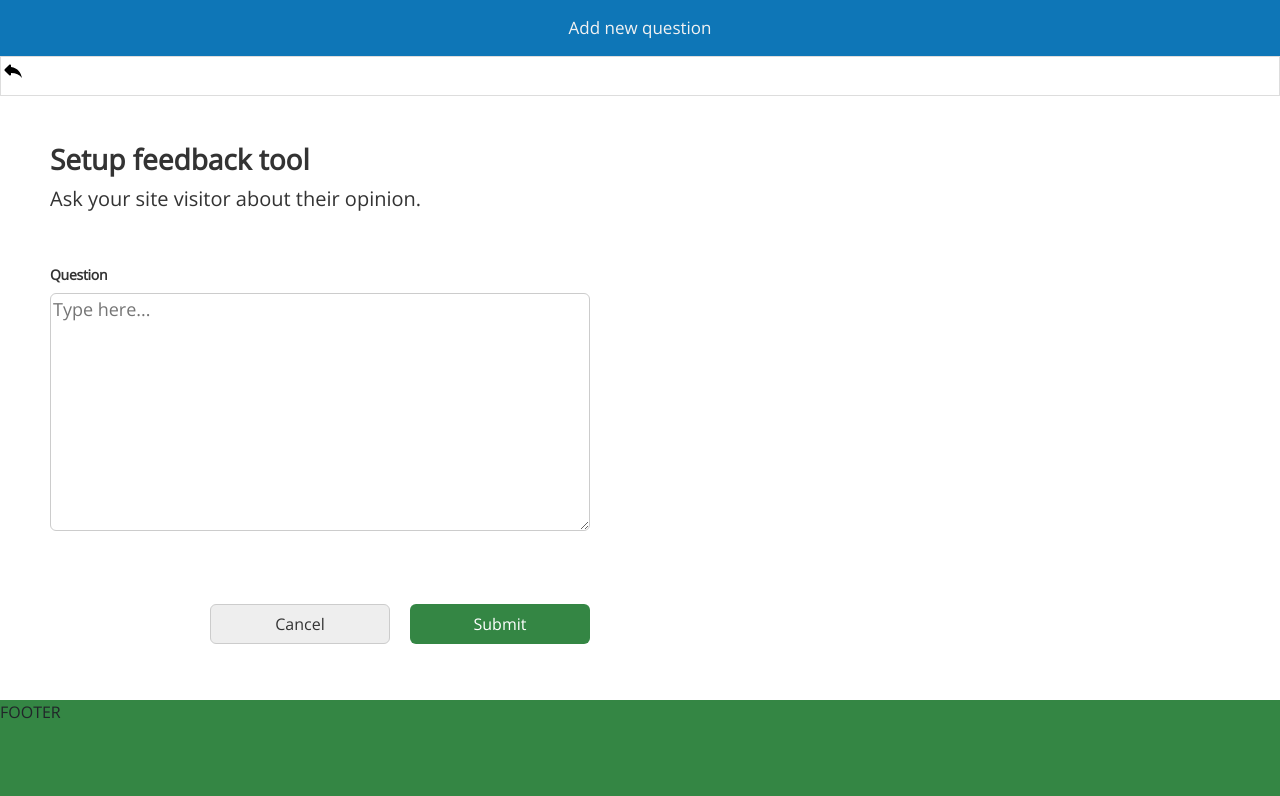
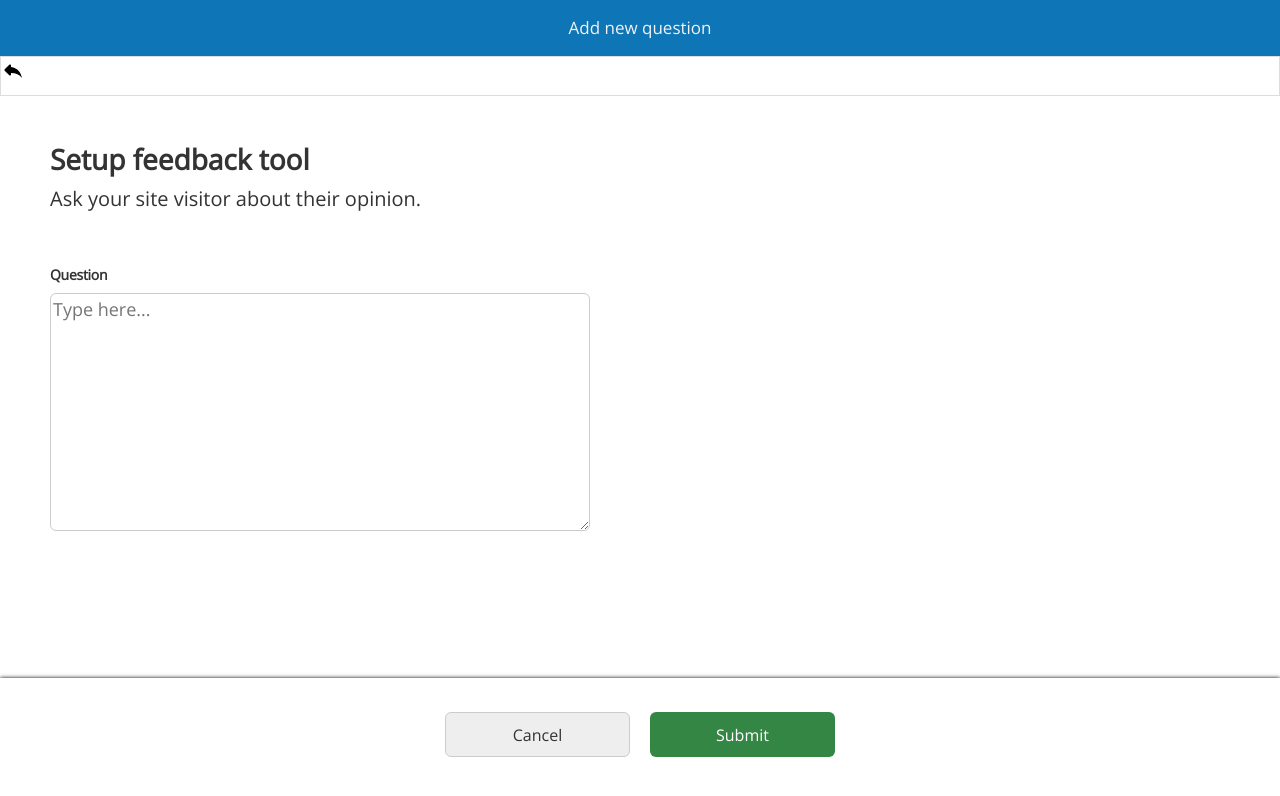
Before and after one commit to TietoSummerAcademy2019/TietoFeedbackTool, an Angular app in the folder TietoJar/TietoJar/ClientApp/: page /new-question in a window 1280 px wide. Shown: the top 796 px of the page. Built offline with nearby package versions, Linux system fonts and the light colour scheme.

Commit message:
Improve css according code review - part2

```diff
--- a/TietoJar/TietoJar/ClientApp/src/app/app.component.html
+++ b/TietoJar/TietoJar/ClientApp/src/app/app.component.html
@@ -1,8 +1,8 @@
 <!--The content below is only a placeholder and can be replaced.-->
   <nav class="tieto-jar-header">
-    <ul>
-      <li>
-        <a class="navigation-link-item" routerLink="new-question" routerLinkActive="active">Add new question</a>
+    <ul class="tieto-jar-header-list">
+      <li class="tieto-jar-header-list-item">
+        <a href="#" class="tieto-jar-header-list-item-link" routerLink="new-question" routerLinkActive="active">Add new question</a>
       </li>
     </ul>
   </nav>
--- a/TietoJar/TietoJar/ClientApp/src/app/app.component.scss
+++ b/TietoJar/TietoJar/ClientApp/src/app/app.component.scss
@@ -1,24 +1,26 @@
-.tieto-jar-header {
+.tieto-jar {
+
+  &-header {
   overflow: hidden;
   background-color: #0E76B7 ;
   position: static;
   top: 0;
   width: 100%;
-  ul {
+  &-list {
     text-align: center;
     list-style-type: none;
     margin: 0;
     padding: 15px;
-    li {
+    &-item {
       display: inline;
-      //font-family: ; //TODO
       font-size: 17px;
-      a {
+      &-link {
         color: #f2f2f2;
         text-decoration: none;
         padding: 14px;
         &:hover {
             background-color: rgb(36, 156, 231);
+          }
         }
       }
     }
--- a/TietoJar/TietoJar/ClientApp/src/app/new-question/new-question.component.html
+++ b/TietoJar/TietoJar/ClientApp/src/app/new-question/new-question.component.html
@@ -6,9 +6,7 @@
     </div>
       <div class="main-form">
         <div class="information-question">
-          <div class="information-question-header">
-            <h1>Setup feedback tool</h1>
-          </div>
+          <h1 class="information-question-header">Setup feedback tool</h1>
           <div class="information-question-information">
             <p>Ask your site visitor about their opinion.</p>
           </div>
@@ -18,11 +16,13 @@
         <h2>Question</h2>
         <form #f="ngForm" (ngSubmit)="onSubmit(f)" novalidate>
           <textarea class="question-text" name="new-question" ngModel required #first="ngModel" placeholder="Type here..."></textarea>
-          <button class="submit">Submit</button>
-          <button class="cancel" routerLink="" routerLinkActive="active">Cancel</button>
         </form>
       </div>
 </div>
 <footer class="new-question-footer">
-FOOTER
+  <div class="new-question-footer-buttons">
+      <button class="tieto-button cancel" routerLink="" routerLinkActive="active">Cancel</button>
+      <button class="tieto-button submit">Submit</button>
+  </div>
+
 </footer>
--- a/TietoJar/TietoJar/ClientApp/src/app/new-question/new-question.component.scss
+++ b/TietoJar/TietoJar/ClientApp/src/app/new-question/new-question.component.scss
@@ -3,7 +3,7 @@ html {
   min-height: 100%;
 }
 body {
-  margin: 0 0 100px; /* bottom = footer height */
+  margin: 0 0 100px;
 }
 
 .head-box {
@@ -21,14 +21,12 @@ body {
   padding-top: 47px;
   padding-left: 50px;
   &-header {
-    & > h1 {
     text-align: left;
     font-weight: bold;
     font-size: 28px;
     letter-spacing: 0;
     color: #333333;
     opacity: 1;
-    }
   }
   &-information {
     text-align: left;
@@ -66,13 +64,29 @@ body {
 
   form {
     width: 540px;
-    button {
-      float: right;
-      display: block;
-      width: 180px;
-      height: 40px;
-      margin-top: 67px;
+  }
+}
 
+.new-question-footer {
+  position: absolute;
+  left: 0;
+  bottom: 0;
+  height: 122px;
+  width: 100%;
+  background: #ffffff 0% 0% no-repeat padding-box;
+  box-shadow: 0px 0px 4px #000000;
+  opacity: 1;
+  &-buttons {
+    display: flex;
+    align-items: center;
+    justify-content: center;
+    margin-top: 34px;
+  }
+}
+
+.tieto-button {
+  height: 45px;
+  width: 185px;
   &.submit {
     background: #348644;
     border-style: none;
@@ -89,14 +103,3 @@ body {
     color: #333333;
   }
 }
-  }
-}
-
-footer {
-  position: absolute;
-  left: 0;
-  bottom: 0;
-  height: 100px;
-  width: 100%;
-  background: #348644;
-}
```
Lines whose indentation alone changed are shown as unchanged.
